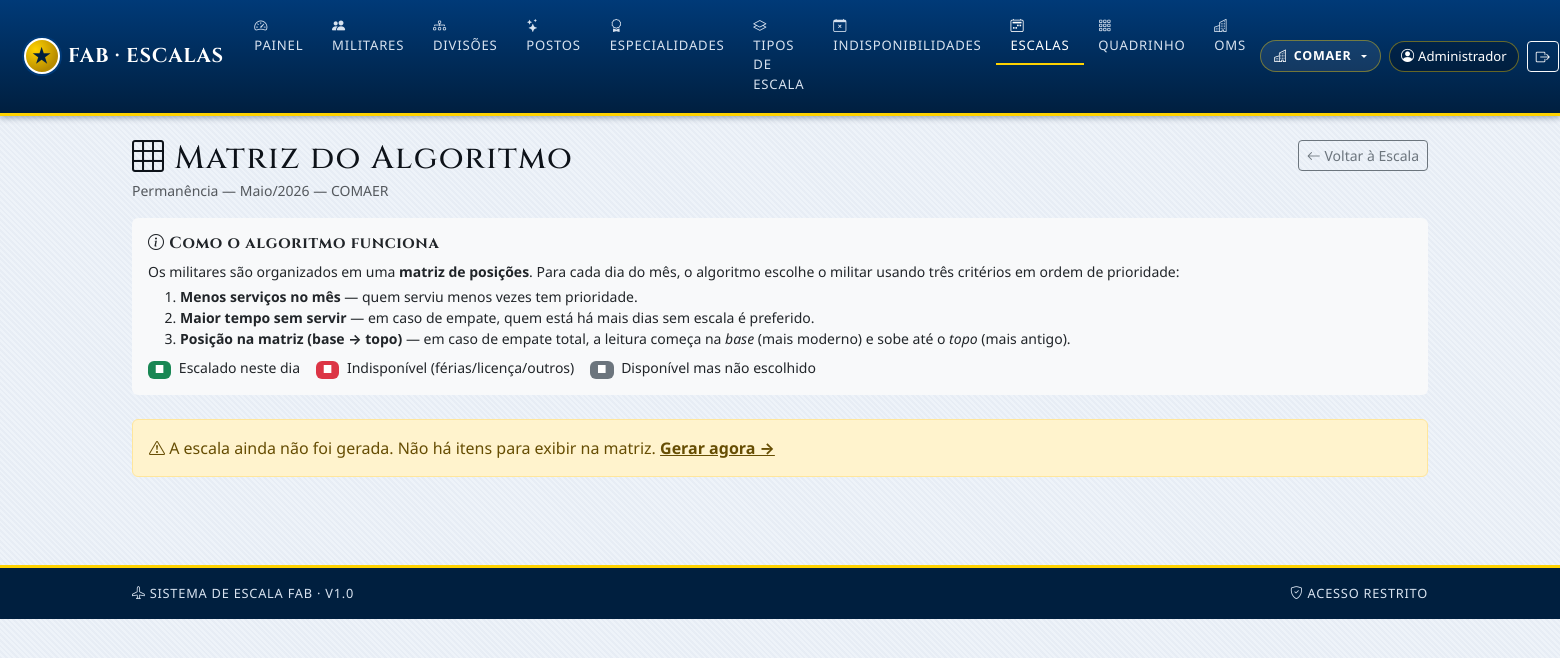
After one commit to ceciliaamaro-la/escala, a Django app: page /escalas/3/matriz/ in a window 1560 px wide. The commit adds this page. Shown: the top 658 px of the page. Run offline with Django 5.2, Linux system fonts and the light colour scheme; a user stored in the database is signed in; data comes from the database, SQL or seed files in the repository; both versions use the stored data as it was after the commit; data that the repository does not hold is empty.

Commit message:
Add a visual matrix for viewing and understanding scale assignments
Introduce a new view and template for displaying a matrix of military personnel against days, illustrating algorithm-based scale assignments, including step-by-step reasoning for each selection.

Replit-Commit-Author: Agent
Replit-Commit-Session-Id: a81a7279-a7ef-4bcd-8139-f74b982e2675
Replit-Commit-Checkpoint-Type: full_checkpoint
Replit-Commit-Event-Id: cedbd0aa-3ef6-422f-b4a1-0ecf313a0a7b
Replit-Commit-Screenshot-Url: https://storage.googleapis.com/screenshot-production-us-central1/d8a28feb-c897-40bf-baa5-bc0d61ca6e06/a81a7279-a7ef-4bcd-8139-f74b982e2675/XnbUi2C
Replit-Helium-Checkpoint-Created: true

```diff
--- a/escalas/urls.py
+++ b/escalas/urls.py
@@ -114,4 +114,5 @@ urlpatterns = [
     path('escalas/<int:escala_id>/limpar/', views.escala_limpar, name='escala_limpar'),
     path('escalas/<int:escala_id>/previsao/', views.escala_marcar_previsao, name='escala_marcar_previsao'),
     path('escalas/<int:escala_id>/publicar/', views.escala_publicar, name='escala_publicar'),
+    path('escalas/<int:escala_id>/matriz/', views.escala_matriz, name='escala_matriz'),
 ]
--- a/escalas/views.py
+++ b/escalas/views.py
@@ -7,7 +7,7 @@ Especialidades, Militares). As views de geração de escala estão em
 Suporta múltiplas OMs: a OM ativa é mantida na sessão do usuário
 (`request.session['om_id_ativa']`) e selecionada via dropdown na navbar.
 """
-from datetime import date as _date, date
+from datetime import date as _date, date, timedelta
 
 from django.contrib import messages
 from django.contrib.auth.decorators import login_required
@@ -1165,3 +1165,135 @@ def escala_publicar(request, escala_id):
     except Exception as e:
         messages.error(request, str(e))
     return redirect('escala_detalhar', escala_id=escala_id)
+
+
+@login_required
+def escala_matriz(request, escala_id):
+    """Visualização da matriz algoritmo: militares × dias + passo a passo."""
+    escala = get_object_or_404(Escala, pk=escala_id)
+    om = escala.organizacao_militar  # usa a OM da própria escala (igual ao escala_detalhar)
+
+    # Militares ordenados ASC: índice 0 = mais antigo (topo), último = mais moderno (base)
+    militares = list(
+        Militar.objects.filter(organizacao_militar=om, ativo=True)
+        .select_related('posto')
+        .order_by('posto__ordem_hierarquica', 'nome_guerra')
+    )
+
+    # Dias do calendário do mês
+    dias = list(
+        CalendarioDia.objects.filter(
+            organizacao_militar=om,
+            data__year=escala.ano,
+            data__month=escala.mes,
+        ).select_related('tipo_servico').order_by('data')
+    )
+
+    # Mapa de itens salvos: data → militar
+    itens = list(
+        escala.itens.select_related('militar__posto', 'calendario_dia__tipo_servico')
+        .order_by('calendario_dia__data')
+    )
+    itens_map = {item.calendario_dia.data: item.militar for item in itens}
+
+    # Indisponibilidades do período
+    import calendar as _cal
+    ultimo_dia_num = _cal.monthrange(escala.ano, escala.mes)[1]
+    inicio = date(escala.ano, escala.mes, 1)
+    fim = date(escala.ano, escala.mes, ultimo_dia_num)
+
+    indisp_map = {}  # (militar_id, data) → motivo (str)
+    for ind in (
+        Indisponibilidade.objects.filter(
+            militar__organizacao_militar=om,
+            data_inicio__lte=fim,
+            data_fim__gte=inicio,
+        )
+        .select_related('militar', 'tipo')
+    ):
+        d = ind.data_inicio
+        while d <= ind.data_fim:
+            if inicio <= d <= fim:
+                indisp_map[(ind.militar_id, d)] = ind.tipo.nome
+            d += timedelta(days=1)
+
+    # ── Construir linhas da matriz ──────────────────────────────────────
+    # Tabela visual: topo = mais antigo (ordem menor), base = mais moderno (ordem maior)
+    # Iteramos militares em ordem ASC (mais antigo primeiro = topo da tabela HTML)
+    # e invertemos para exibir de baixo para cima no template via CSS flex-direction:column-reverse
+
+    matrix_rows = []
+    for mil in militares:
+        cells = []
+        total_servicos = 0
+        for dia in dias:
+            d = dia.data
+            serves = itens_map.get(d) == mil
+            unavailable = (mil.id, d) in indisp_map
+            motivo_indisp = indisp_map.get((mil.id, d), '')
+            if serves:
+                total_servicos += 1
+            cells.append({
+                'dia': dia,
+                'serves': serves,
+                'unavailable': unavailable,
+                'motivo': motivo_indisp,
+            })
+        matrix_rows.append({
+            'militar': mil,
+            'cells': cells,
+            'total': total_servicos,
+        })
+
+    # ── Passo a passo: reconstruir raciocínio por dia ───────────────────
+    contagem = {mil.id: 0 for mil in militares}
+    ultimo_serv = {mil.id: None for mil in militares}
+    passos = []
+
+    for dia in dias:
+        d = dia.data
+        escolhido = itens_map.get(d)
+
+        candidatos = []
+        indisponiveis = []
+        for mil in militares:
+            if (mil.id, d) in indisp_map:
+                indisponiveis.append({'militar': mil, 'motivo': indisp_map[(mil.id, d)]})
+            else:
+                ult = ultimo_serv[mil.id]
+                dias_desde = (d - ult).days if ult else None
+                candidatos.append({
+                    'militar': mil,
+                    'count': contagem[mil.id],
+                    'dias_desde': dias_desde,
+                    'escolhido': mil == escolhido,
+                })
+
+        # Ordenar candidatos pela mesma lógica do engine (para exibição)
+        candidatos.sort(key=lambda c: (
+            c['count'],
+            -(c['dias_desde'] if c['dias_desde'] is not None else 9999),
+            -militares.index(c['militar']),  # base→topo
+        ))
+
+        # Atualizar acumuladores APÓS montar o passo
+        if escolhido:
+            contagem[escolhido.id] += 1
+            ultimo_serv[escolhido.id] = d
+
+        passos.append({
+            'dia': dia,
+            'escolhido': escolhido,
+            'candidatos': candidatos,
+            'indisponiveis': indisponiveis,
+        })
+
+    return render(request, 'escala/matriz.html', {
+        'escala': escala,
+        'militares': militares,
+        'dias': dias,
+        'matrix_rows': matrix_rows,
+        'passos': passos,
+        'itens': itens,
+        'nomes_meses': NOMES_MESES,
+    })
--- a/templates/escala/detalhar.html
+++ b/templates/escala/detalhar.html
@@ -47,6 +47,11 @@
                 </button>
             </form>
             {% endif %}
+        {% endif %}
+        {% if itens %}
+        <a href="{% url 'escala_matriz' escala.id %}" class="btn btn-outline-primary btn-sm">
+            <i class="bi bi-grid-3x3"></i> Ver Matriz
+        </a>
         {% endif %}
         <a href="{% url 'escala_listar' %}" class="btn btn-outline-secondary btn-sm">
             <i class="bi bi-arrow-left"></i> Voltar
--- /dev/null
+++ b/templates/escala/matriz.html
@@ -0,0 +1,250 @@
+{% extends 'base.html' %}
+{% load escala_filters %}
+{% block titulo %}Matriz — {{ escala.tipo_escala.nome }} {{ nomes_meses|index:escala.mes }}/{{ escala.ano }}{% endblock %}
+
+{% block conteudo %}
+
+{# ── Cabeçalho ─────────────────────────────────────────────────────── #}
+<div class="d-flex justify-content-between align-items-start mb-3 flex-wrap gap-2">
+  <div>
+    <h2 class="mb-0">
+      <i class="bi bi-grid-3x3"></i>
+      Matriz do Algoritmo
+    </h2>
+    <small class="text-muted">
+      {{ escala.tipo_escala.nome }} — {{ nomes_meses|index:escala.mes }}/{{ escala.ano }}
+      &mdash; {{ escala.organizacao_militar.sigla }}
+    </small>
+  </div>
+  <div class="d-flex gap-2 flex-wrap">
+    <a href="{% url 'escala_detalhar' escala.id %}" class="btn btn-outline-secondary btn-sm">
+      <i class="bi bi-arrow-left"></i> Voltar à Escala
+    </a>
+  </div>
+</div>
+
+{# ── Legenda do algoritmo ───────────────────────────────────────────── #}
+<div class="card border-0 bg-light mb-4">
+  <div class="card-body py-3">
+    <h6 class="fw-bold mb-2"><i class="bi bi-info-circle"></i> Como o algoritmo funciona</h6>
+    <p class="mb-1 small">
+      Os militares são organizados em uma <strong>matriz de posições</strong>.
+      Para cada dia do mês, o algoritmo escolhe o militar usando três critérios em ordem de prioridade:
+    </p>
+    <ol class="mb-2 small">
+      <li><strong>Menos serviços no mês</strong> — quem serviu menos vezes tem prioridade.</li>
+      <li><strong>Maior tempo sem servir</strong> — em caso de empate, quem está há mais dias sem escala é preferido.</li>
+      <li><strong>Posição na matriz (base → topo)</strong> — em caso de empate total, a leitura começa na <em>base</em> (mais moderno) e sobe até o <em>topo</em> (mais antigo).</li>
+    </ol>
+    <div class="d-flex gap-3 flex-wrap small">
+      <span><span class="badge text-bg-success me-1">■</span> Escalado neste dia</span>
+      <span><span class="badge text-bg-danger me-1">■</span> Indisponível (férias/licença/outros)</span>
+      <span><span class="badge bg-secondary me-1">■</span> Disponível mas não escolhido</span>
+    </div>
+  </div>
+</div>
+
+{% if not itens %}
+<div class="alert alert-warning">
+  <i class="bi bi-exclamation-triangle"></i>
+  A escala ainda não foi gerada. Não há itens para exibir na matriz.
+  <a href="{% url 'escala_gerar' escala.id %}" class="alert-link">Gerar agora →</a>
+</div>
+{% else %}
+
+{# ── Matriz visual ─────────────────────────────────────────────────── #}
+<div class="card shadow-sm mb-4">
+  <div class="card-header fw-semibold d-flex justify-content-between align-items-center">
+    <span><i class="bi bi-table"></i> Matriz Militares × Dias</span>
+    <small class="text-muted">↑ TOPO (mais antigo) &nbsp;|&nbsp; ↓ BASE (mais moderno) &nbsp;|&nbsp; leitura: BASE → TOPO</small>
+  </div>
+  <div class="table-responsive" style="overflow-x:auto;">
+    <table class="table table-bordered table-sm mb-0 align-middle" style="min-width:900px; font-size:0.78rem;">
+      <thead class="table-dark">
+        <tr>
+          <th style="min-width:130px; position:sticky; left:0; background:#212529; z-index:2;">Militar</th>
+          <th style="min-width:60px;">Posto</th>
+          {% for dia in dias %}
+          <th class="text-center" style="min-width:32px; padding:2px 4px;">
+            {{ dia.data|date:"d" }}
+            <div class="text-muted" style="font-size:0.65rem; font-weight:normal;">{{ dia.data|date:"D"|slice:":3"|upper }}</div>
+          </th>
+          {% endfor %}
+          <th class="text-center" style="min-width:40px;">Total</th>
+        </tr>
+      </thead>
+      <tbody>
+        {# Renderiza de cima para baixo: TOPO (mais antigo) → BASE (mais moderno) #}
+        {% for row in matrix_rows %}
+        <tr>
+          <td style="position:sticky; left:0; background:#fff; z-index:1; font-weight:600;">
+            {{ row.militar.nome_guerra }}
+            {% if forloop.last %}
+              <span class="badge bg-warning text-dark ms-1" style="font-size:0.6rem;">BASE</span>
+            {% endif %}
+            {% if forloop.first %}
+              <span class="badge bg-info text-dark ms-1" style="font-size:0.6rem;">TOPO</span>
+            {% endif %}
+          </td>
+          <td class="text-muted" style="white-space:nowrap;">{{ row.militar.posto.sigla }}</td>
+          {% for cell in row.cells %}
+          <td class="text-center p-0" style="height:28px;">
+            {% if cell.serves %}
+              <span class="d-block w-100 h-100 d-flex align-items-center justify-content-center"
+                    style="background:#198754; color:#fff; font-size:0.7rem; font-weight:700;"
+                    title="{{ cell.dia.data|date:'d/m' }} — escalado">
+                {{ cell.dia.data|date:"d" }}
+              </span>
+            {% elif cell.unavailable %}
+              <span class="d-block w-100 h-100 d-flex align-items-center justify-content-center"
+                    style="background:#dc3545; color:#fff; font-size:0.65rem;"
+                    title="{{ cell.motivo }}">
+                ✕
+              </span>
+            {% else %}
+              <span class="d-block" style="background:#f8f9fa; height:28px;"></span>
+            {% endif %}
+          </td>
+          {% endfor %}
+          <td class="text-center fw-bold">
+            <span class="badge bg-primary rounded-pill">{{ row.total }}</span>
+          </td>
+        </tr>
+        {% endfor %}
+      </tbody>
+    </table>
+  </div>
+</div>
+
+<div class="row g-4">
+
+  {# ── Lista cronológica (modelo da imagem) ─────────────────────────── #}
+  <div class="col-lg-5">
+    <div class="card shadow-sm h-100">
+      <div class="card-header fw-semibold">
+        <i class="bi bi-list-ol"></i> Serviços — ordem cronológica
+      </div>
+      <div class="card-body p-0">
+        <table class="table table-sm table-hover mb-0">
+          <thead class="table-secondary">
+            <tr>
+              <th>#</th>
+              <th>Data</th>
+              <th>Dia</th>
+              <th>Militar</th>
+              <th>Posto</th>
+            </tr>
+          </thead>
+          <tbody>
+            {% for item in itens %}
+            <tr>
+              <td class="text-muted small">{{ forloop.counter }}</td>
+              <td class="fw-semibold">{{ item.calendario_dia.data|date:"d/m/Y" }}</td>
+              <td class="text-muted small">{{ item.calendario_dia.data|date:"D"|slice:":3"|upper }}</td>
+              <td><strong>{{ item.militar.nome_guerra }}</strong></td>
+              <td class="text-muted small">{{ item.militar.posto.sigla }}</td>
+            </tr>
+            {% endfor %}
+          </tbody>
+        </table>
+      </div>
+    </div>
+  </div>
+
+  {# ── Passo a passo do algoritmo ───────────────────────────────────── #}
+  <div class="col-lg-7">
+    <div class="card shadow-sm">
+      <div class="card-header fw-semibold">
+        <i class="bi bi-cpu"></i> Passo a passo do algoritmo
+        <small class="text-muted fw-normal ms-2">(decisão por dia)</small>
+      </div>
+      <div class="card-body p-0" style="max-height:600px; overflow-y:auto;">
+        <div class="accordion accordion-flush" id="accordionPassos">
+          {% for passo in passos %}
+          <div class="accordion-item">
+            <h2 class="accordion-header">
+              <button class="accordion-button collapsed py-2 px-3" type="button"
+                      data-bs-toggle="collapse"
+                      data-bs-target="#passo{{ forloop.counter }}"
+                      style="font-size:0.85rem;">
+                <span class="me-2 fw-bold" style="min-width:80px;">
+                  {{ passo.dia.data|date:"d/m (D)" }}
+                </span>
+                {% if passo.escolhido %}
+                  <span class="badge text-bg-success me-2">{{ passo.escolhido.nome_guerra }}</span>
+                  <span class="text-muted small">{{ passo.escolhido.posto.sigla }}</span>
+                {% else %}
+                  <span class="badge text-bg-danger">Sem militar disponível</span>
+                {% endif %}
+              </button>
+            </h2>
+            <div id="passo{{ forloop.counter }}" class="accordion-collapse collapse">
+              <div class="accordion-body py-2 px-3" style="font-size:0.82rem;">
+
+                {# Candidatos disponíveis #}
+                {% if passo.candidatos %}
+                <p class="mb-1 fw-semibold text-muted">Candidatos disponíveis (já ordenados):</p>
+                <table class="table table-xs table-sm table-bordered mb-2" style="font-size:0.78rem;">
+                  <thead class="table-light">
+                    <tr>
+                      <th>Pos.</th>
+                      <th>Militar</th>
+                      <th>Posto</th>
+                      <th title="Serviços no mês até este dia">Serv.</th>
+                      <th title="Dias desde o último serviço">Dias s/ servir</th>
+                      <th>Escolhido?</th>
+                    </tr>
+                  </thead>
+                  <tbody>
+                    {% for c in passo.candidatos %}
+                    <tr {% if c.escolhido %}class="table-success fw-bold"{% endif %}>
+                      <td>{{ forloop.counter }}º</td>
+                      <td>{{ c.militar.nome_guerra }}</td>
+                      <td class="text-muted">{{ c.militar.posto.sigla }}</td>
+                      <td class="text-center">{{ c.count }}</td>
+                      <td class="text-center">
+                        {% if c.dias_desde %}{{ c.dias_desde }}{% else %}<em class="text-muted">nunca serviu</em>{% endif %}
+                      </td>
+                      <td class="text-center">
+                        {% if c.escolhido %}
+                          <i class="bi bi-check-circle-fill text-success"></i>
+                        {% else %}—{% endif %}
+                      </td>
+                    </tr>
+                    {% endfor %}
+                  </tbody>
+                </table>
+                {% endif %}
+
+                {# Indisponíveis #}
+                {% if passo.indisponiveis %}
+                <p class="mb-1 fw-semibold text-danger">Indisponíveis neste dia:</p>
+                <ul class="list-unstyled mb-0 small">
+                  {% for ind in passo.indisponiveis %}
+                  <li>
+                    <i class="bi bi-x-circle text-danger"></i>
+                    <strong>{{ ind.militar.nome_guerra }}</strong>
+                    ({{ ind.militar.posto.sigla }}) — {{ ind.motivo }}
+                  </li>
+                  {% endfor %}
+                </ul>
+                {% endif %}
+
+                {% if not passo.candidatos and not passo.indisponiveis %}
+                <p class="text-muted mb-0"><em>Sem militares cadastrados.</em></p>
+                {% endif %}
+
+              </div>
+            </div>
+          </div>
+          {% endfor %}
+        </div>
+      </div>
+    </div>
+  </div>
+
+</div>
+
+{% endif %}
+
+{% endblock %}
```
Also changed, not shown: attached_assets/image_1777902288229.png (added), db.sqlite3.
